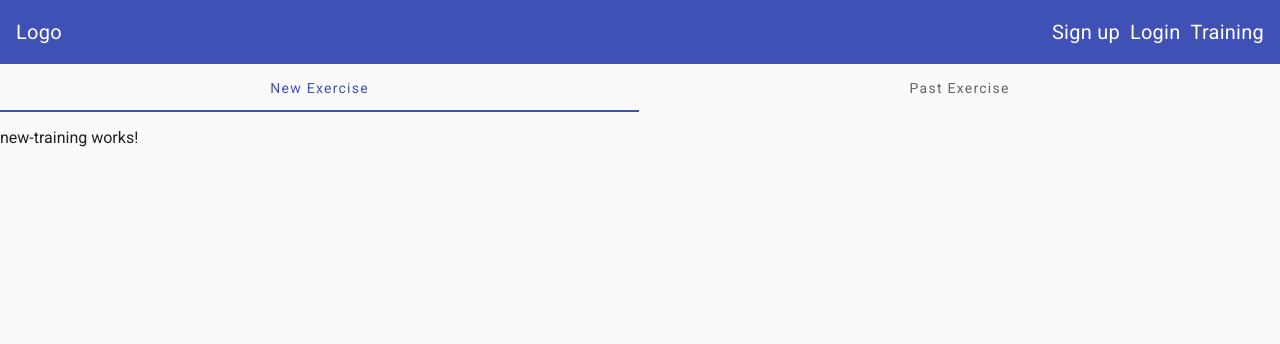
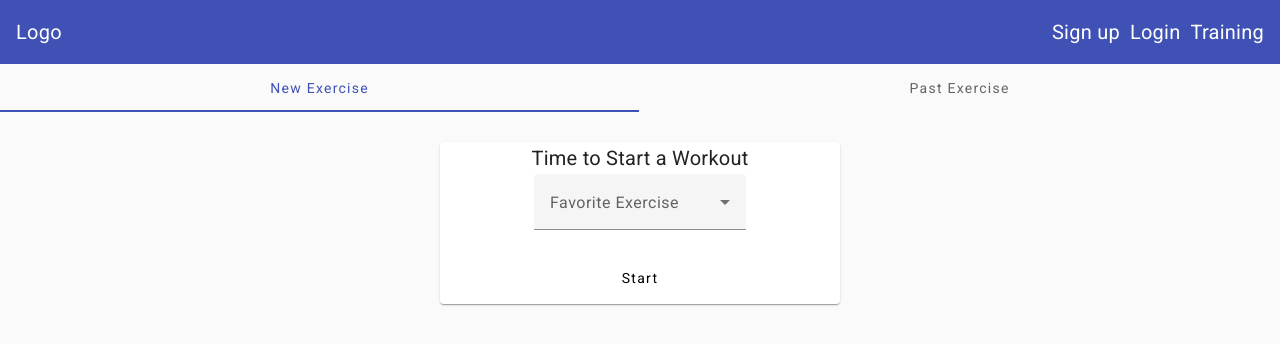
Before and after one commit to ashish-mahuri/fitness-tracker, an Angular app: page /training in a window 1280 px wide. Shown: the top 344 px of the page. Built offline with nearby package versions, Linux system fonts and the light colour scheme.

Commit message:
Added MatCardModule, MatSelectModule. And implmented new training component using these components.

```diff
--- a/src/app/material.module.ts
+++ b/src/app/material.module.ts
@@ -11,6 +11,8 @@
 import {MatToolbarModule} from '@angular/material/toolbar';
 import {MatListModule} from '@angular/material/list';
 import {MatTabsModule} from '@angular/material/tabs';
+import {MatCardModule} from '@angular/material/card';
+import {MatSelectModule} from '@angular/material/select';
 
 @NgModule({
   imports: [MatButtonModule,
@@ -23,7 +25,9 @@
             MatSidenavModule,
             MatToolbarModule,
             MatListModule,
-            MatTabsModule],
+            MatTabsModule,
+            MatCardModule,
+            MatSelectModule],
   exports: [MatButtonModule,
             MatIconModule,
             MatFormFieldModule,
@@ -34,6 +38,8 @@
             MatSidenavModule,
             MatToolbarModule,
             MatListModule,
-            MatTabsModule],
+            MatTabsModule,
+            MatCardModule,
+            MatSelectModule],
 })
 export class MaterialModule{ }
--- a/src/app/training/new-training/new-training.component.css
+++ b/src/app/training/new-training/new-training.component.css
@@ -0,0 +1,3 @@
+.new-training {
+    padding: 30px;
+}
--- a/src/app/training/new-training/new-training.component.html
+++ b/src/app/training/new-training/new-training.component.html
@@ -1 +1,31 @@
-<p>new-training works!</p>
+<section class="new-training" fxLayout fxLayoutAlign="center">
+    <mat-card fxFlex.xs="100%" fxFlex="400px">
+        <mat-card-title fxLayoutAlign="center">Time to Start a Workout</mat-card-title>
+
+        <mat-card-content fxLayoutAlign="center">
+            <mat-form-field>
+                <mat-label>Favorite Exercise</mat-label>
+                <mat-select>
+                  <mat-option value="crunches">
+                    Crunches
+                  </mat-option>
+                  <mat-option value="touch-toes">
+                    Touch Tows
+                  </mat-option>
+                  <mat-option value="side-lunges">
+                    SideLunges
+                  </mat-option>
+                  <mat-option value="burpees">
+                    Burpees
+                  </mat-option>
+                </mat-select>
+              </mat-form-field>
+        </mat-card-content>
+
+        <mat-card-actions fxLayoutAlign="center">
+            <button type="submit" mat-button>Start</button>
+        </mat-card-actions>
+
+
+    </mat-card>
+</section>
```
